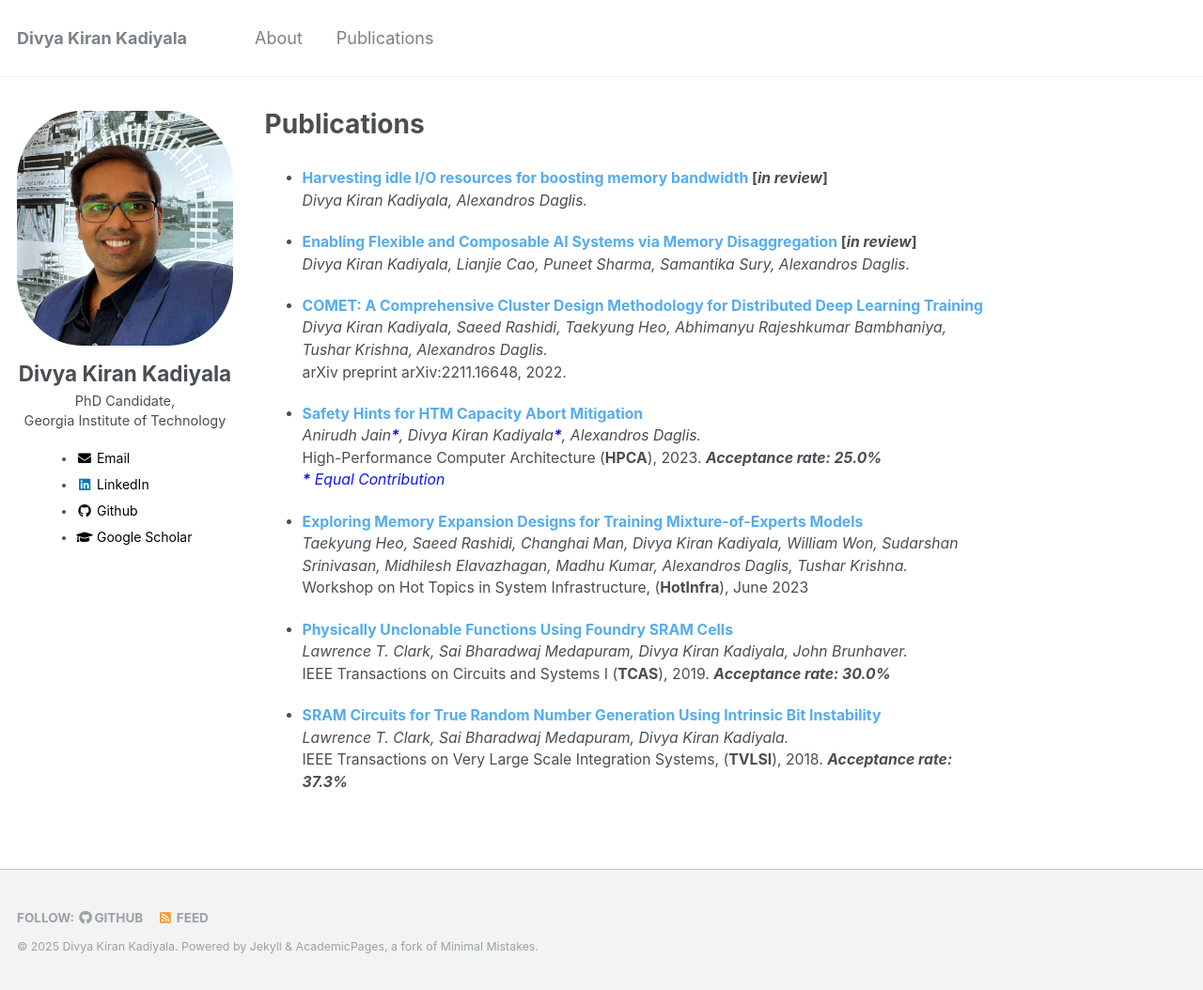
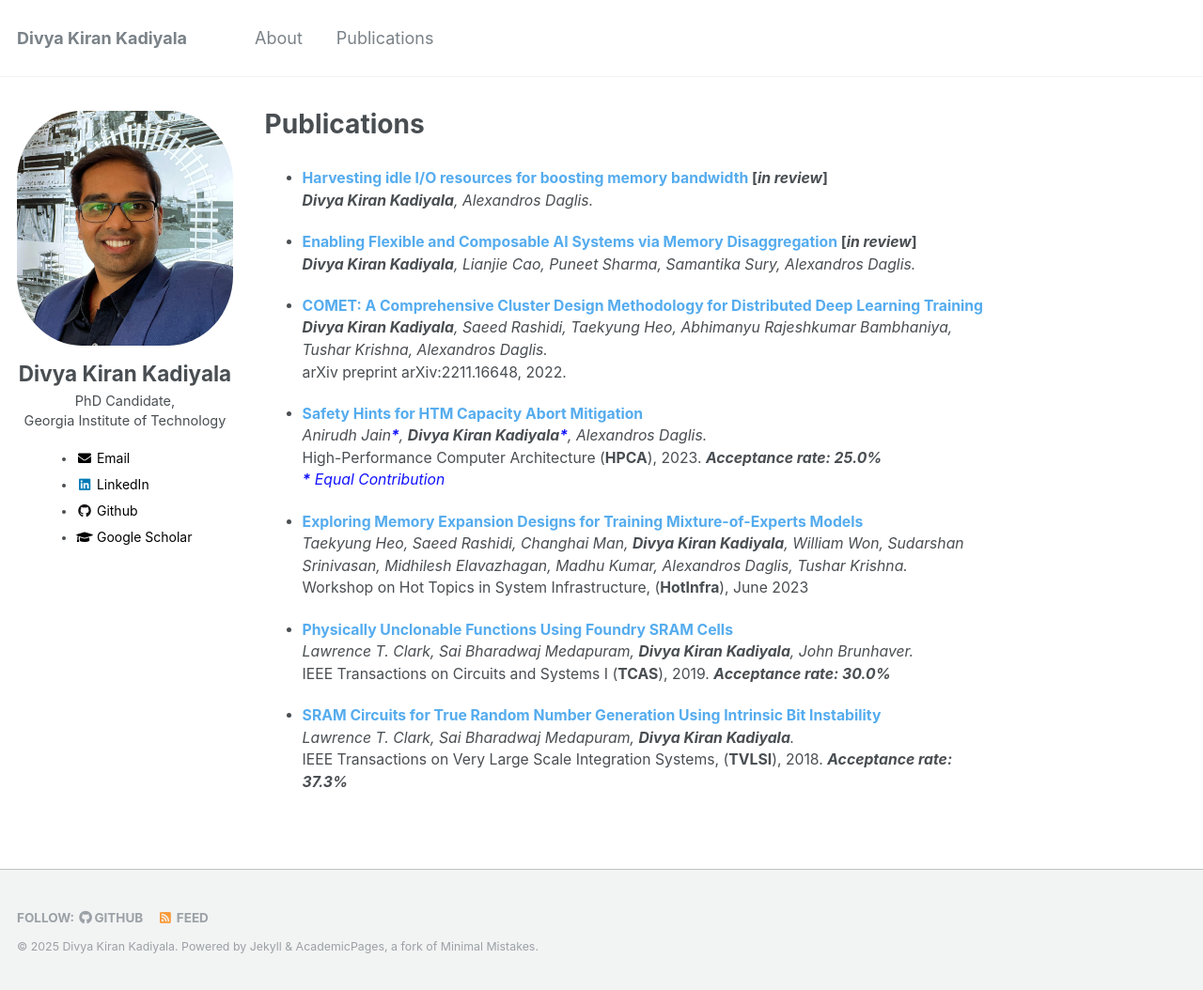
Before and after one commit to dkadiyala3/dkadiyala3.github.io, a Jekyll site: the page built from _pages/publications.md, in a window 1280 px wide and 1054 px high. Shown: the whole window at 94% size. Built offline with Jekyll 4.4.1, drawn with Linux system fonts in a browser that asks for light colours.

Commit message:
Made name appear bold in publications list

```diff
--- a/_pages/publications.md
+++ b/_pages/publications.md
@@ -6,32 +6,32 @@ author_profile: true
 ---
 
 - **[Harvesting idle I/O resources for boosting memory bandwidth]() [_in review_]**
-_Divya Kiran Kadiyala, Alexandros Daglis._ <br>
+_**Divya Kiran Kadiyala**, Alexandros Daglis._ <br>
 
 
 - **[Enabling Flexible and Composable AI Systems via Memory Disaggregation]() [_in review_]**
-_Divya Kiran Kadiyala, Lianjie Cao, Puneet Sharma, Samantika Sury, Alexandros Daglis._ <br>
+_**Divya Kiran Kadiyala**, Lianjie Cao, Puneet Sharma, Samantika Sury, Alexandros Daglis._ <br>
 
 
 - **[COMET: A Comprehensive Cluster Design Methodology for Distributed Deep Learning Training](https://arxiv.org/abs/2211.16648)**
-_Divya Kiran Kadiyala, Saeed Rashidi, Taekyung Heo, Abhimanyu Rajeshkumar Bambhaniya, Tushar Krishna, Alexandros Daglis._ <br>
+_**Divya Kiran Kadiyala**, Saeed Rashidi, Taekyung Heo, Abhimanyu Rajeshkumar Bambhaniya, Tushar Krishna, Alexandros Daglis._ <br>
 arXiv preprint arXiv:2211.16648, 2022. <br>
 
 - **[Safety Hints for HTM Capacity Abort Mitigation](https://ieeexplore.ieee.org/document/10071113)**
-_Anirudh Jain<span style="color: #0000ffec;">**\***</span>, Divya Kiran Kadiyala<span style="color: #0000ffec;">**\***</span>, Alexandros Daglis._ <br>
+_Anirudh Jain<span style="color: #0000ffec;">**\***</span>, **Divya Kiran Kadiyala**<span style="color: #0000ffec;">**\***</span>, Alexandros Daglis._ <br>
 High-Performance Computer Architecture (**HPCA**), 2023. **_Acceptance rate: 25.0%_** <br>
 <span style="color: #0000ffec;">_**\*** Equal Contribution_</span> <br>
 
 - **[Exploring Memory Expansion Designs for Training Mixture-of-Experts Models](https://drive.google.com/file/d/1lgKgVEssrosL5iWJNPapGczY7kPuqjyy/view)**
-_Taekyung Heo, Saeed Rashidi, Changhai Man, Divya Kiran Kadiyala, William Won, Sudarshan Srinivasan, Midhilesh Elavazhagan, Madhu Kumar, Alexandros Daglis, Tushar Krishna._ <br>
+_Taekyung Heo, Saeed Rashidi, Changhai Man, **Divya Kiran Kadiyala**, William Won, Sudarshan Srinivasan, Midhilesh Elavazhagan, Madhu Kumar, Alexandros Daglis, Tushar Krishna._ <br>
 Workshop on Hot Topics in System Infrastructure, (**HotInfra**), June 2023 <br>
 
 - **[Physically Unclonable Functions Using Foundry SRAM Cells](https://ieeexplore.ieee.org/document/8500746)**
-_Lawrence T. Clark, Sai Bharadwaj Medapuram, Divya Kiran Kadiyala, John Brunhaver._ <br>
+_Lawrence T. Clark, Sai Bharadwaj Medapuram, **Divya Kiran Kadiyala**, John Brunhaver._ <br>
 IEEE Transactions on Circuits and Systems I (**TCAS**), 2019. **_Acceptance rate: 30.0%_** <br>
 
 - **[SRAM Circuits for True Random Number Generation Using Intrinsic Bit Instability](https://ieeexplore.ieee.org/document/8374983)**
-_Lawrence T. Clark, Sai Bharadwaj Medapuram, Divya Kiran Kadiyala._ <br>
+_Lawrence T. Clark, Sai Bharadwaj Medapuram, **Divya Kiran Kadiyala**._ <br>
 IEEE Transactions on Very Large Scale Integration Systems, (**TVLSI**), 2018. **_Acceptance rate: 37.3%_**<br>
 
 
```
Also changed, not shown: 2 other files.
